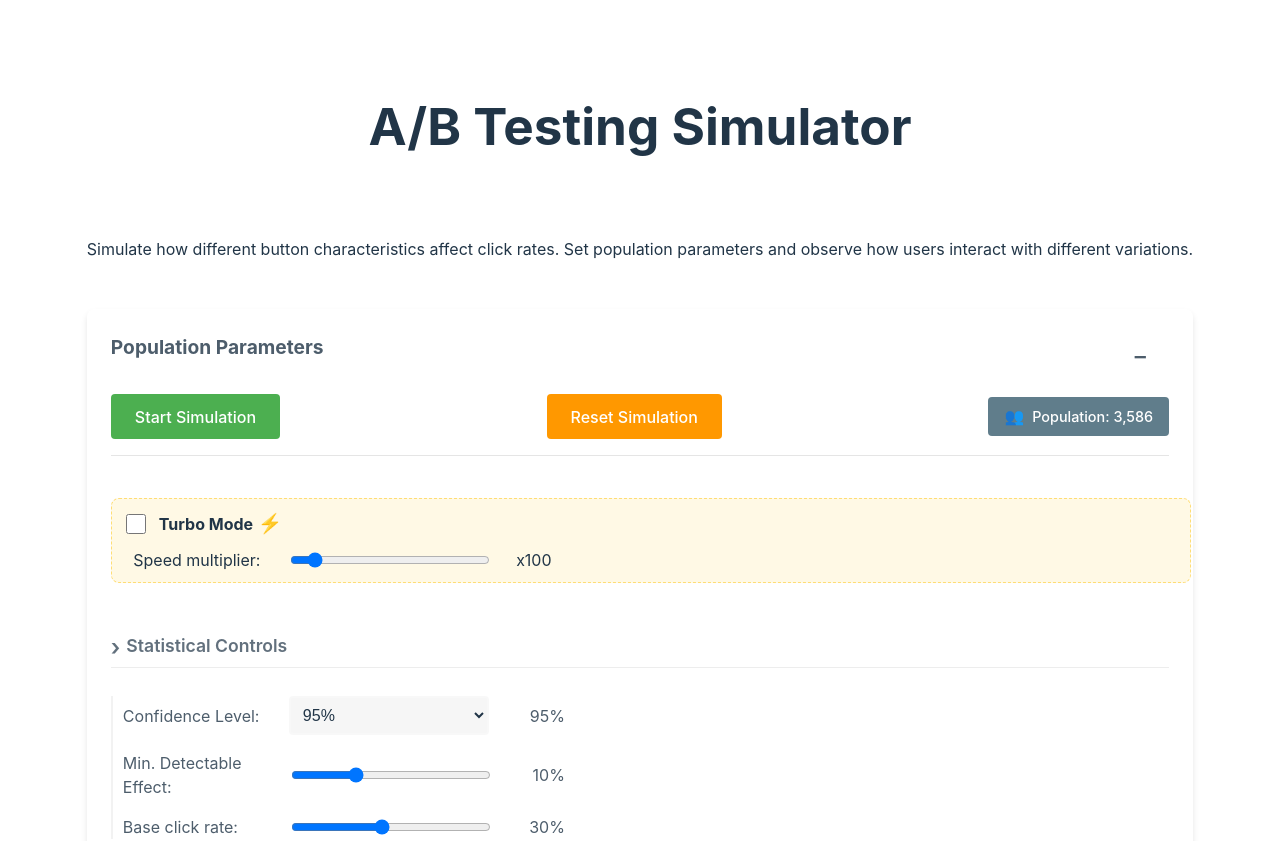
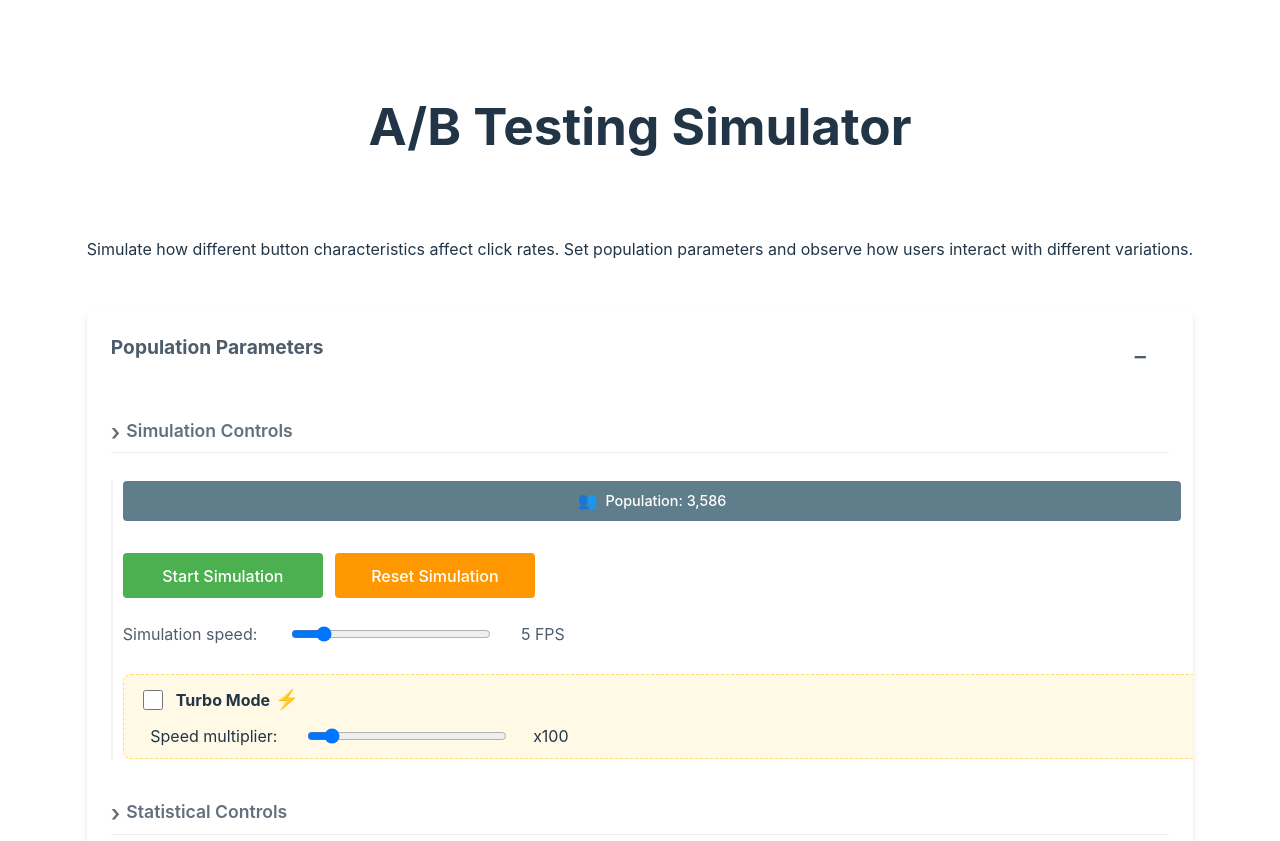
Before and after one commit to quadfactor/evalsDemo, a React (Vite) app in the folder evals/: page / in a window 1280 px wide. Shown: the top 841 px of the page. Built offline with nearby package versions, Linux system fonts and the light colour scheme.

Commit message:
Refactor simulation controls layout for better organization; integrate turbo mode settings and enhance styling

```diff
--- a/evals/src/App.css
+++ b/evals/src/App.css
@@ -384,16 +384,15 @@ input[type='range'] {
   font-weight: bold;
 }
 
+/* Updated simulation controls to have more space and better organization */
 .simulation-controls {
   display: flex;
-  justify-content: space-between;
+  justify-content: flex-start;
   align-items: center;
   width: 100%;
-  margin-bottom: 1rem;
-  padding-bottom: 1rem;
-  border-bottom: 1px solid rgba(0, 0, 0, 0.1);
+  margin: 0.5rem 0;
   flex-wrap: wrap;
-  gap: 10px;
+  gap: 12px;
 }
 
 .control-button {
@@ -404,6 +403,8 @@ input[type='range'] {
   cursor: pointer;
   transition: all 0.2s ease;
   color: white;
+  flex: 1;
+  max-width: 200px;
 }
 
 .control-button.start {
@@ -428,6 +429,32 @@ input[type='range'] {
 
 .control-button.reset:hover {
   background-color: #f57c00;
+}
+
+.control-button.turbo-running {
+  background-color: #ff9800;
+  position: relative;
+  overflow: hidden;
+}
+
+.control-button.turbo-running::before {
+  content: '';
+  position: absolute;
+  top: 0;
+  left: 0;
+  height: 100%;
+  width: 30%;
+  background-color: rgba(255, 255, 255, 0.3);
+  animation: turbo-pulse 1s infinite linear;
+}
+
+@keyframes turbo-pulse {
+  0% {
+    transform: translateX(-100%);
+  }
+  100% {
+    transform: translateX(400%);
+  }
 }
 
 .population-size {
@@ -616,7 +643,8 @@ input[type='range'] {
 .population-info {
   display: flex;
   align-items: center;
-  gap: 1rem;
+  width: 100%;
+  margin-bottom: 0.5rem;
 }
 
 .population-badge {
@@ -629,6 +657,8 @@ input[type='range'] {
   display: flex;
   align-items: center;
   gap: 0.5rem;
+  width: 100%;
+  justify-content: center;
 }
 
 .population-badge::before {
@@ -665,15 +695,15 @@ input[type='range'] {
   font-weight: 500;
 }
 
-/* Turbo mode styling */
+/* Move turbo mode container styles to be integrated with simulation controls */
 .turbo-mode-container {
   display: flex;
   flex-direction: column;
   width: 100%;
   background-color: rgba(255, 193, 7, 0.1);
-  padding: 10px;
+  padding: 10px 15px;
   border-radius: 8px;
-  margin: 10px 0;
+  margin: 12px 0 0 0;
   border: 1px dashed rgba(255, 193, 7, 0.5);
 }
 
@@ -715,7 +745,8 @@ input[type='range'] {
   background-color: rgba(255, 193, 7, 0.15);
   padding: 10px;
   border-radius: 8px;
-  margin-top: 10px;
+  margin-top: 8px;
+  margin-bottom: 0;
   border: 1px solid rgba(255, 193, 7, 0.3);
 }
 
@@ -729,29 +760,3 @@ input[type='range'] {
   line-height: 1.3;
   opacity: 0.8;
 }
-
-.control-button.turbo-running {
-  background-color: #ff9800;
-  position: relative;
-  overflow: hidden;
-}
-
-.control-button.turbo-running::before {
-  content: '';
-  position: absolute;
-  top: 0;
-  left: 0;
-  height: 100%;
-  width: 30%;
-  background-color: rgba(255, 255, 255, 0.3);
-  animation: turbo-pulse 1s infinite linear;
-}
-
-@keyframes turbo-pulse {
-  0% {
-    transform: translateX(-100%);
-  }
-  100% {
-    transform: translateX(400%);
-  }
-}
--- a/evals/src/components/PopulationSettings.jsx
+++ b/evals/src/components/PopulationSettings.jsx
@@ -99,6 +99,19 @@ function PopulationSettings({ onResetSimulation }) {
         </button>
       </div>
       <div className="slider-controls">
+        {/* Simulation Controls Section - Grouped together */}
+        {renderSectionTitle('Simulation Controls')}
+
+        <div className="settings-group">
+          <div className="population-info">
+            <div
+              className="population-badge"
+              title="Required population size based on statistical significance"
+            >
+              Population: {formatNumber(requiredPopulationSize)}
+            </div>
+          </div>
+
           <div className="simulation-controls">
             <button
               className={`control-button ${isRunning ? 'stop' : 'start'} ${
@@ -121,25 +134,35 @@ function PopulationSettings({ onResetSimulation }) {
             >
               Reset Simulation
             </button>
-
-          <div className="population-info">
-            <div
-              className="population-badge"
-              title="Required population size based on statistical significance"
-            >
-              Population: {formatNumber(requiredPopulationSize)}
-            </div>
-          </div>
           </div>
 
-        {/* Add Turbo Mode toggle switch */}
+          <div className="slider-group">
+            <span>Simulation speed:</span>
+            <input
+              type="range"
+              className="fps-slider"
+              min="1"
+              max="30"
+              step="1"
+              value={params.fps}
+              onChange={(e) =>
+                handleParamChange('fps', parseInt(e.target.value, 10))
+              }
+              disabled={isRunning}
+            />
+            <span>{params.fps} FPS</span>
+          </div>
+
+          {/* Move Turbo Mode inside the simulation controls group */}
           <div className="turbo-mode-container">
             <div className="turbo-toggle">
               <input
                 type="checkbox"
                 id="turbo-mode"
                 checked={params.turboMode}
-              onChange={(e) => handleParamChange('turboMode', e.target.checked)}
+                onChange={(e) =>
+                  handleParamChange('turboMode', e.target.checked)
+                }
                 disabled={isRunning}
               />
               <label htmlFor="turbo-mode">Turbo Mode</label>
@@ -161,7 +184,19 @@ function PopulationSettings({ onResetSimulation }) {
             </div>
           </div>
 
-        {/* Sample Size Controls Section */}
+          {params.turboMode && (
+            <div className="turbo-info-box">
+              <div className="turbo-icon">⚡</div>
+              <div className="turbo-description">
+                <strong>Turbo Mode:</strong> UI updates are suspended during
+                simulation for maximum speed. Only final results will be
+                displayed when the simulation completes.
+              </div>
+            </div>
+          )}
+        </div>
+
+        {/* Statistical Controls Section */}
         {renderSectionTitle('Statistical Controls')}
 
         <div className="settings-group">
@@ -213,11 +248,6 @@ function PopulationSettings({ onResetSimulation }) {
             <span>{Math.round(params.baseClickRate * 100)}%</span>
           </div>
         </div>
-
-        {/* Simulation Speed Section */}
-        {renderSectionTitle('Simulation Controls')}
-
-        <div className="settings-group">{renderFPSControl()}</div>
 
         {/* User Preferences Section */}
         {renderSectionTitle('User Preferences')}
@@ -319,17 +349,6 @@ function PopulationSettings({ onResetSimulation }) {
         </div>
       </div>
 
-      {params.turboMode && (
-        <div className="turbo-info-box">
-          <div className="turbo-icon">⚡</div>
-          <div className="turbo-description">
-            <strong>Turbo Mode:</strong> UI updates are suspended during
-            simulation for maximum speed. Only final results will be displayed
-            when the simulation completes.
-          </div>
-        </div>
-      )}
-
       <div className="settings-info">
         <p>
           <strong>How effects work:</strong>
```
Lines whose indentation alone changed are shown as unchanged.
